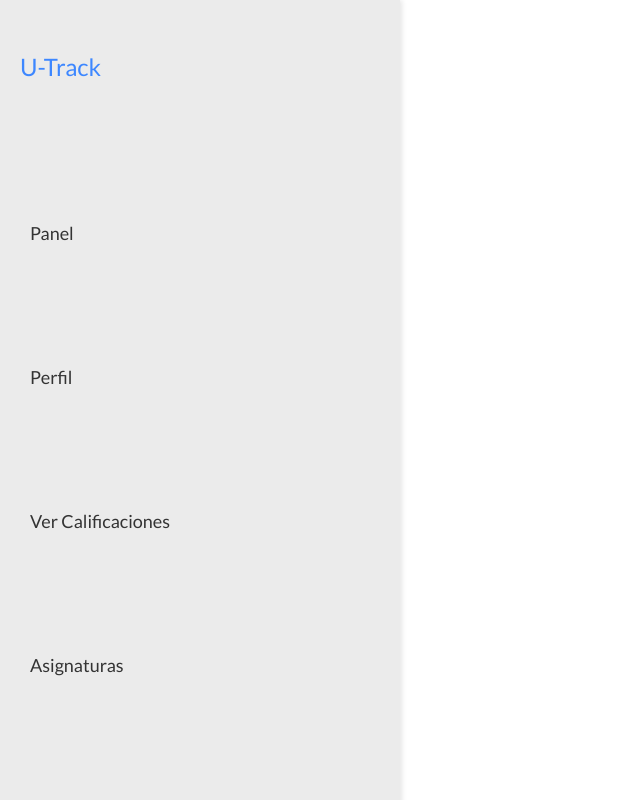
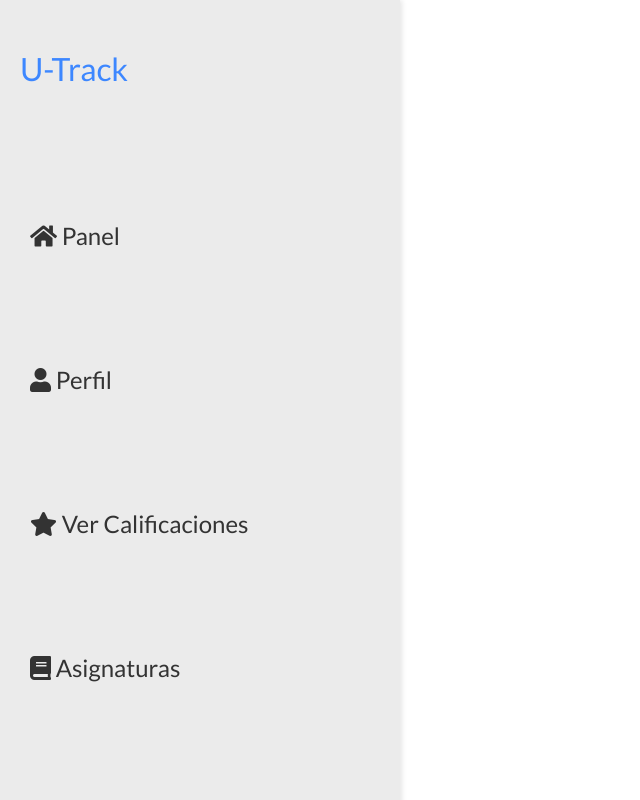
Before and after one commit to Jcazt21/U-Track, a React (Vite) app: page /HomePage in a window 1280 px wide. Both pictures are taken after a click on the button "Ir a la página principal". Shown: the whole page, without its empty margins (0-640 px from the left). Built offline with nearby package versions, Linux system fonts and the light colour scheme.

Commit message:
Sidebar-icons

```diff
--- a/index.html
+++ b/index.html
@@ -7,6 +7,10 @@
       href="https://fonts.googleapis.com/css2?family=Lato:wght@400;700&display=swap"
       rel="stylesheet"
     />
+    <link
+      rel="stylesheet"
+      href="https://cdnjs.cloudflare.com/ajax/libs/font-awesome/5.15.3/css/all.min.css"
+    />
     <meta name="viewport" content="width=device-width, initial-scale=1.0" />
     <title>Vite + React + TS</title>
   </head>
--- a/src/components/Sidebar.css
+++ b/src/components/Sidebar.css
@@ -21,7 +21,7 @@
 
 .sidebar-title {
   margin-bottom: 20px; /* Añadido margen para separar el título de los elementos de la lista */
-  font-size: 24px; /* Ajusta el tamaño de la fuente según sea necesario */
+  font-size: 32px; /* Ajusta el tamaño de la fuente según sea necesario */
   color: #3d87ff; /* Ajusta el color del texto según sea necesario */
 }
 
@@ -46,6 +46,7 @@
   padding: 10px;
   border-radius: 5px;
   transition: background-color 0.3s;
+  font-size: 24px;
 }
 
 .list-unstyled li a:hover {
--- a/src/components/Sidebar.tsx
+++ b/src/components/Sidebar.tsx
@@ -5,22 +5,32 @@ const Sidebar: React.FC = () => {
   return (
     <div className="sidebar-container">
       <div className="sidebar">
-        <h2 className="sidebar-title">U-Track</h2> {/* Agregado título */}
+        <h2 className="sidebar-title">U-Track</h2>
         <ul className="list-unstyled">
           <li>
-            <a href="#home">Panel</a>
+            <a href="#home">
+              <i className="fas fa-home"></i> Panel
+            </a>
           </li>
           <li>
-            <a href="#perfil">Perfil</a>
+            <a href="#perfil">
+              <i className="fas fa-user"></i> Perfil
+            </a>
           </li>
           <li>
-            <a href="#Calificaciones">Ver Calificaciones</a>
+            <a href="#Calificaciones">
+              <i className="fas fa-star"></i> Ver Calificaciones
+            </a>
           </li>
           <li>
-            <a href="#Asignaturas">Asignaturas</a>
+            <a href="#Asignaturas">
+              <i className="fas fa-book"></i> Asignaturas
+            </a>
           </li>
           <li>
-            <a href="#Pensum">Visualizar Pensum</a>
+            <a href="#Pensum">
+              <i className="fas fa-clipboard-list"></i> Visualizar Pensum
+            </a>
           </li>
         </ul>
       </div>
```
